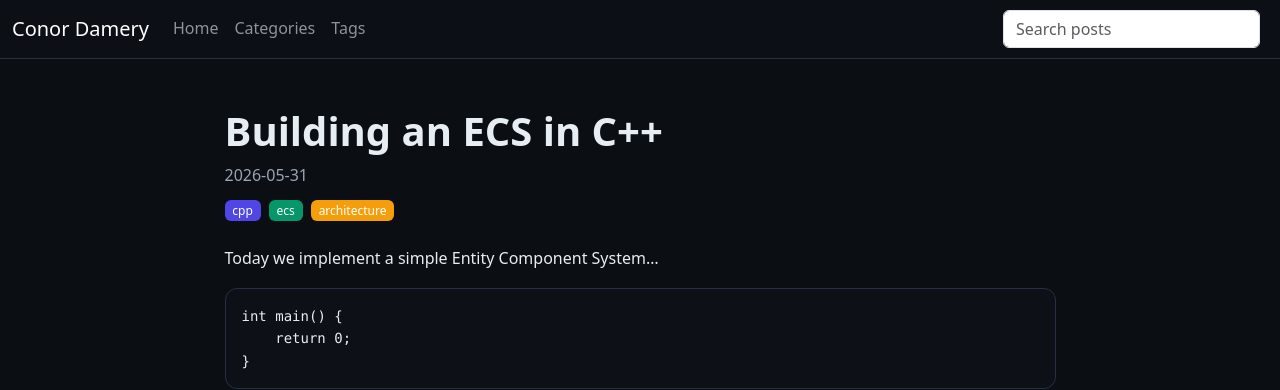
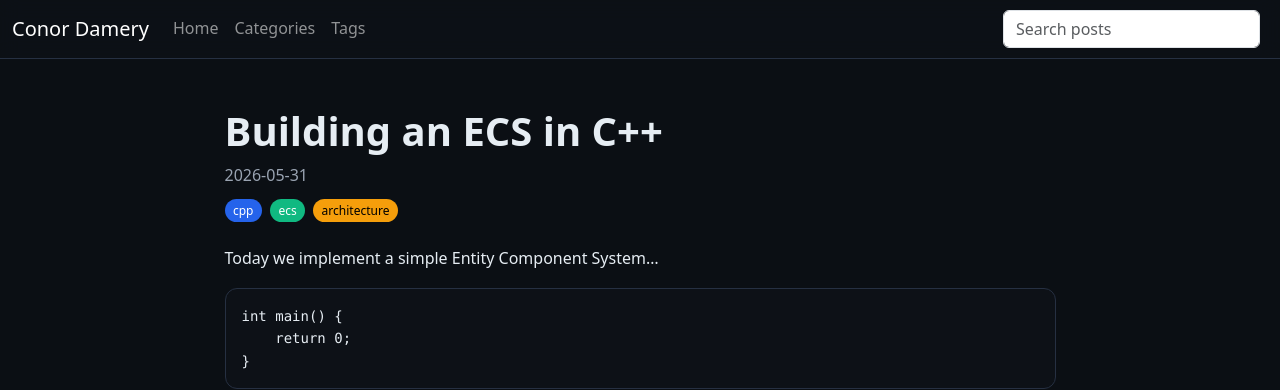
Before and after one commit to Belfer/dev-blog, a Jekyll site: the page built from _posts/2026-05-31-welcome-to-the-engine-blog.md, in a window 1280 px wide. Shown: the top 390 px of the page. Built offline with Jekyll 4.4.1, drawn with Linux system fonts in a browser that asks for light colours.

Commit message:
Updated badges/tags

```diff
--- a/_layouts/post.html
+++ b/_layouts/post.html
@@ -15,7 +15,7 @@ layout: default
     <div class="mt-2">
       {% for tag in page.tags %}
         <a href="{{ '/tags/' | relative_url }}#{{ tag }}"
-          class="badge me-1 tag-{{ tag }}">
+          class="badge me-1 tag-{{ tag }} text-decoration-none">
           {{ tag }}
         </a>
       {% endfor %}
--- a/assets/css/main.css
+++ b/assets/css/main.css
@@ -53,11 +53,38 @@ a:hover {
 /* Badges */
 .badge {
   font-weight: 500;
+  padding: 0.45em 0.7em;
+  border-radius: 999px;
 }
 
-.tag-cpp { background: #4f46e5; }
-.tag-ecs { background: #059669; }
-.tag-architecture { background: #f59e0b; }
+/* default fallback */
+.tag-default {
+  background: #374151;
+  color: #e5e7eb;
+}
+
+/* individual tags */
+.tag-cpp {
+  background: #2563eb;
+  color: white;
+}
+
+.tag-ecs {
+  background: #10b981;
+  color: white;
+}
+
+.tag-architecture {
+  background: #f59e0b;
+  color: black;
+}
+
+/* hover effect */
+a.badge:hover {
+  filter: brightness(1.15);
+  transform: translateY(-1px);
+  transition: 0.15s ease;
+}
 
 /* Code blocks */
 pre {
```
